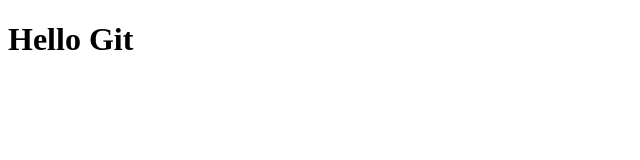
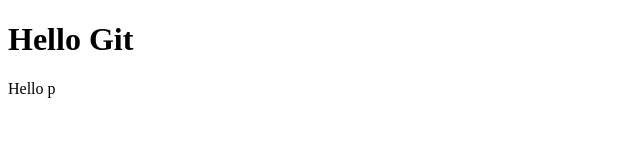
Before and after one commit to M1CK3Y-Official/HelloGit, a plain HTML site: page index.html in a window 1280 px wide. Shown: the full height of the page, 0-640 px from the left. Drawn offline with Linux system fonts and the light colour scheme.

Commit message:
Updated Index

```diff
--- a/index.html
+++ b/index.html
@@ -9,6 +9,7 @@
 <body>
 
     <h1>Hello Git</h1>
+    <p>Hello p</p>
 
 </body>
 </html>
```
